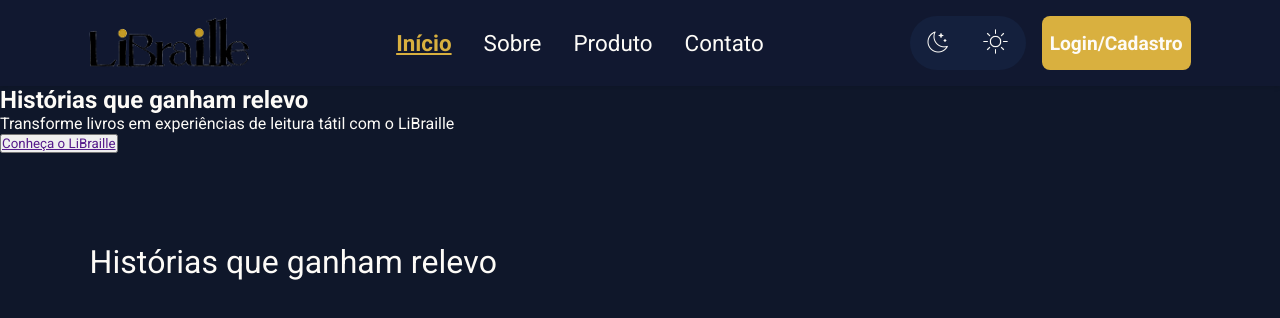
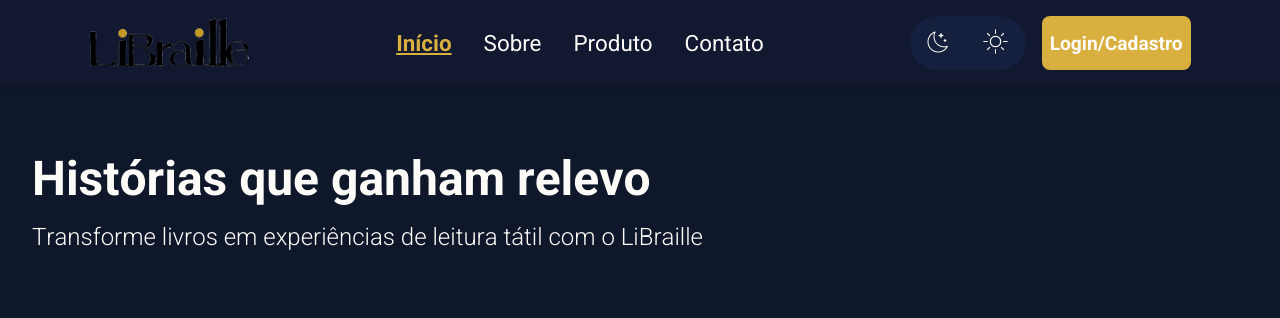
Before and after one commit to LiBraille/libraille-frontend, a React (Vite) app: page / in a window 1280 px wide. Shown: the top 318 px of the page. Built offline with nearby package versions, Linux system fonts and the light colour scheme.

Commit message:
feat: reorganizar estrutura de componentes e adicionar página Home

```diff
--- a/src/App.jsx
+++ b/src/App.jsx
@@ -1,4 +1,4 @@
-import Home from './pages/Home'
+import Home from './pages/Home/Home'
 
 function App() {
 
--- a/src/components/Hero/Hero.jsx
+++ b/src/components/Hero/Hero.jsx
@@ -1,13 +1,14 @@
 function Hero(){
     return(
         <>
-            <section id="hero">
+            {/* <section id="hero">
                 <h1>Histórias que ganham relevo</h1>
                 <p>Transforme livros em experiências de leitura tátil com o LiBraille</p>
                 <button id="hero-button" aria-label="Botão para conhecer o produto LiBraille">
                     <a href="">Conheça o LiBraille</a>
                 </button>
-            </section>
+            </section> */}
+
         </>
     )
 }
--- a/src/components/ScrambleText/ScrambledText.css
+++ b/src/components/ScrambleText/ScrambledText.css
@@ -1,8 +1,27 @@
+.hero-texts {
+  display: flex;
+  flex-direction: column;
+  margin: 4rem 2rem;
+  align-items: flex-start;
+}
+
+
 .scrambled-text {
-  margin: 7vw;
   max-width: 800px;
-  font-family: monospace;
+  font-family: 'Roboto', sans-serif;
   font-size: clamp(14px, 4vw, 32px);
+
+}
+
+.hero-title {
+  font-size: clamp(24px, 6vw, 48px);
+  font-weight: bold;
+}
+
+.hero-paragraph {
+  font-size: clamp(16px, 3vw, 24px);
+  margin-top: 1rem;
+  font-weight: 300;
 }
 
 .scrambled-text-sr {
--- a/src/pages/Home.jsx
+++ /dev/null
@@ -1,28 +0,0 @@
-import ScrambledText from '../components/ScrambleText/ScrambledText';
-import NavBar from '../components/navbar/Navbar';
-import Hero from '../components/Hero/Hero';
-
-export default function Home() {
-    return (
-        <>
-            <NavBar />
-            <main className="flex min-h-screen items-center justify-center p-24">
-                <Hero />
-                <ScrambledText
-                    className="scrambled-text-demo"
-                    effect="scramble"
-                    radius={100}
-                    strength={1}
-                    trail={0.6}
-                    duration={1.2}
-                    speed={0.5}
-                    scrambleChars=".:"
-                    clickBurst
-                    intro
-                >
-                    Histórias que ganham relevo
-                </ScrambledText>
-            </main>
-        </>
-    );
-}
--- /dev/null
+++ b/src/pages/Home/Home.jsx
@@ -0,0 +1,45 @@
+import ScrambledText from '../../components/ScrambleText/ScrambledText';
+import NavBar from '../../components/navbar/Navbar';
+import Hero from '../../components/Hero/Hero';
+
+export default function Home() {
+    return (
+        <>
+            <NavBar />
+            <main className="flex min-h-screen items-center justify-center p-24">
+                <Hero />
+                <div className='hero-texts'>
+                <ScrambledText
+                    className="scrambled-text-demo hero-title"
+                    effect="scramble"
+                    radius={100}
+                    strength={1}
+                    trail={0.6}
+                    duration={1.2}
+                    speed={0.5}
+                    scrambleChars=".:"
+                    clickBurst
+                    intro
+                >
+                    Histórias que ganham relevo
+
+                </ScrambledText>
+                <ScrambledText
+                    className="scrambled-text-demo hero-paragraph"
+                    effect="scramble"
+                    radius={100}
+                    strength={1}
+                    trail={0.6}
+                    duration={1.2}
+                    speed={0.5}
+                    scrambleChars=".:"
+                    clickBurst
+                    intro
+                >
+                    Transforme livros em experiências de leitura tátil com o LiBraille
+                </ScrambledText>
+                </div>
+            </main>
+        </>
+    );
+}
```
Also changed, not shown: src/components/buttons/Button.jsx (added, +9 -0 lines), src/pages/Home/home.css (added).
